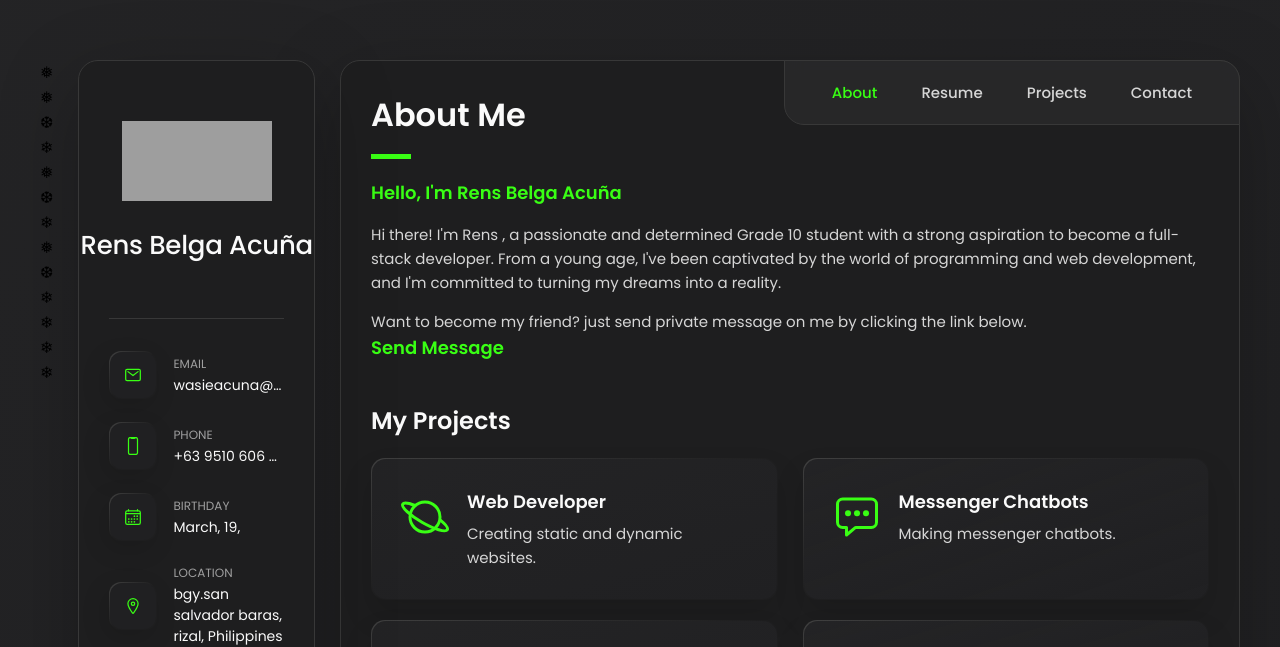
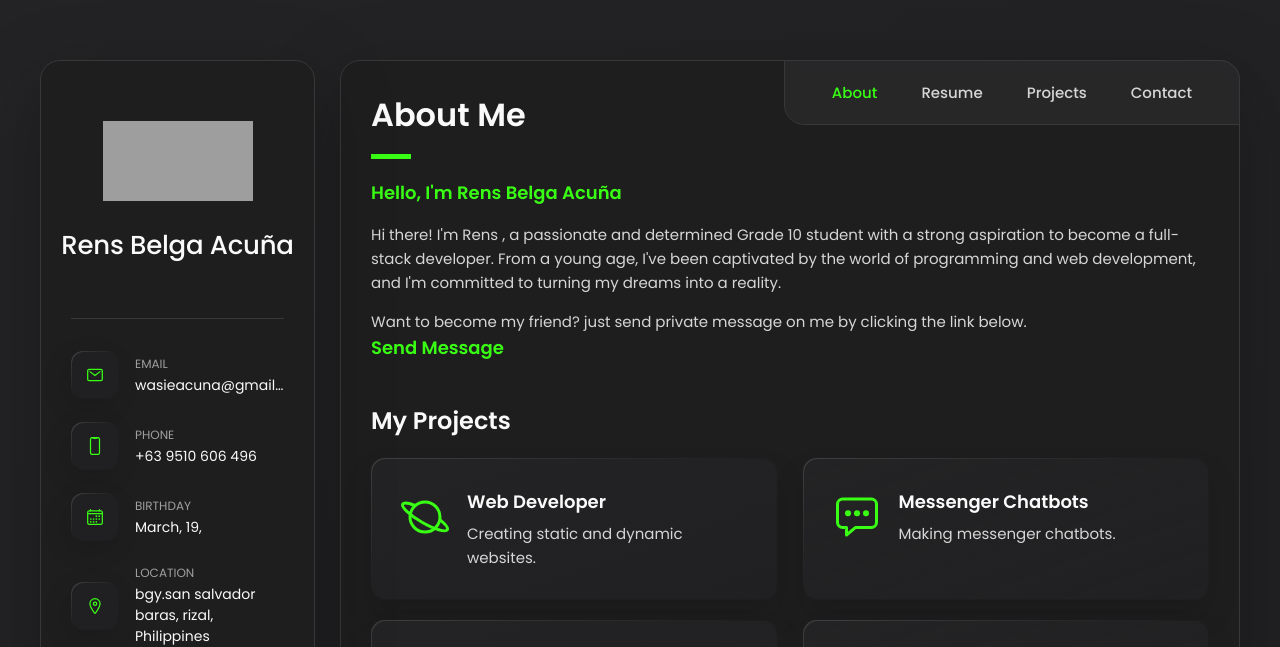
Before and after one commit to rens20/portfolios, a plain HTML site: page index.html in a window 1280 px wide. Shown: the top 647 px of the page. Drawn offline with nearby package versions, Linux system fonts and the light colour scheme; grey boxes are pictures that could not be loaded.

Commit message:
Update index.html

```diff
--- a/index.html
+++ b/index.html
@@ -24,47 +24,7 @@
 </head>
 <body>
   <main>
-<div class="snowflakes" aria-hidden="true">
-        <div class="snowflake">
-        ❅
-        </div>
-        <div class="snowflake">
-        ❅
-        </div>
-        <div class="snowflake">
-        ❆
-        </div>
-        <div class="snowflake">
-        ❄
-        </div>
-        <div class="snowflake">
-        ❅
-        </div>
-        <div class="snowflake">
-        ❆
-        </div>
-        <div class="snowflake">
-        ❄
-        </div>
-        <div class="snowflake">
-        ❅
-        </div>
-        <div class="snowflake">
-        ❆
-        </div>
-        <div class="snowflake">
-        ❄
-        </div>
-        <div class="snowflake">
-          ❄
-          </div>
-          <div class="snowflake">
-            ❄
-            </div>
-            <div class="snowflake">
-              ❄
-              </div>
-        </div>
+
     <!--
       - #SIDEBAR
     -->
```
